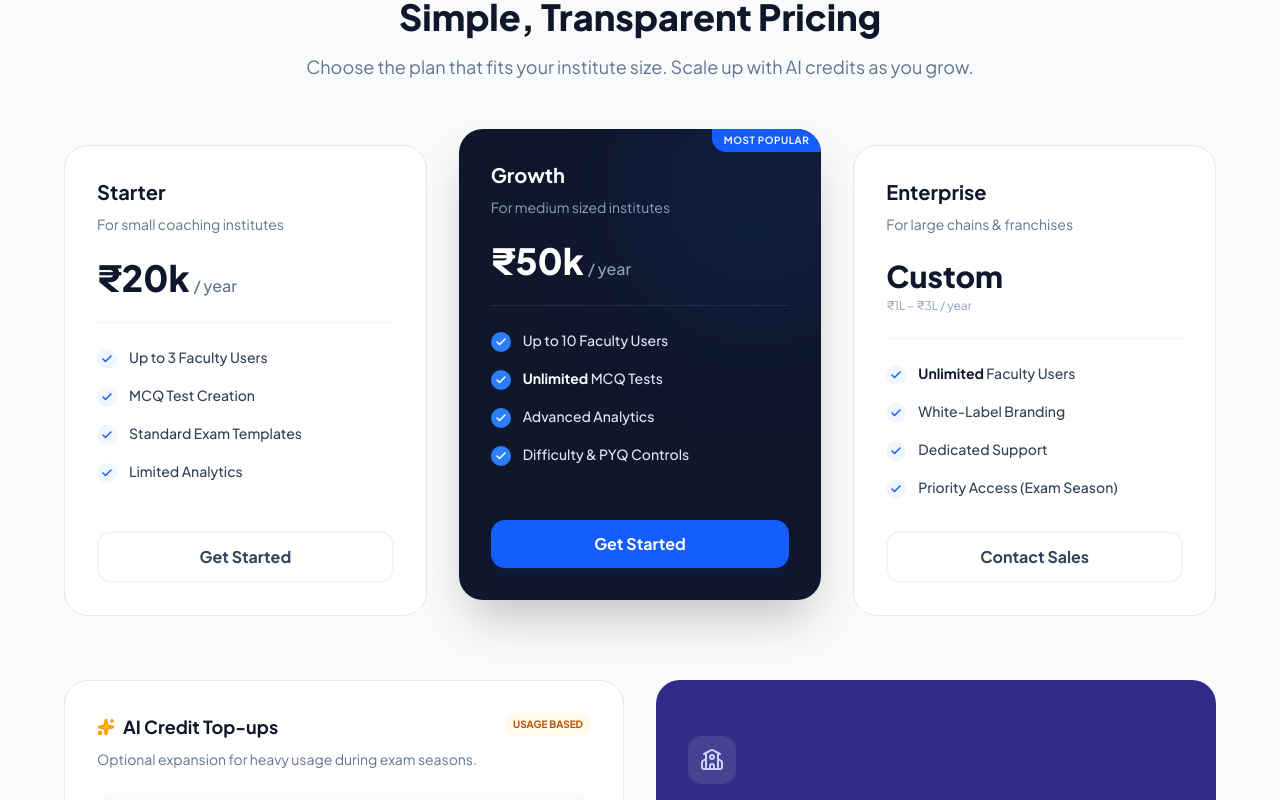
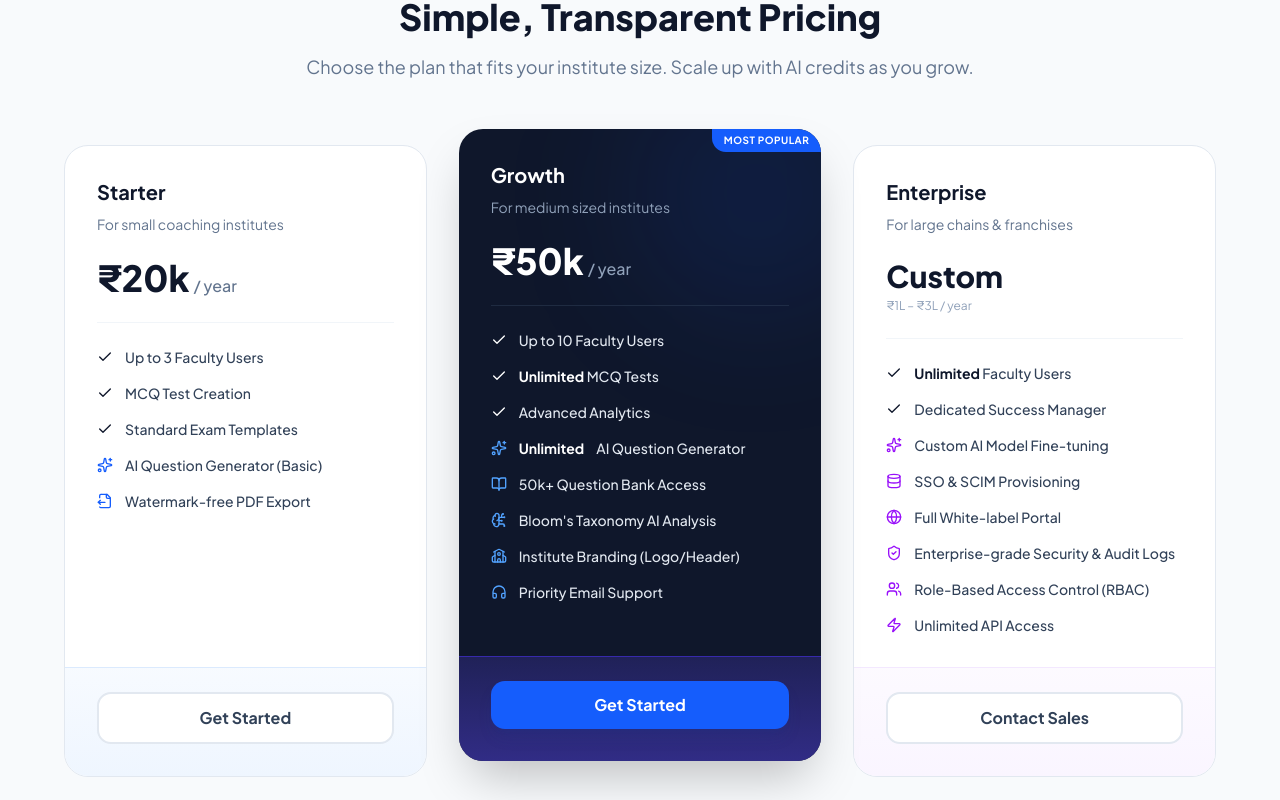
Before and after one commit to Ankitagmallesh/question-hive, a Next.js app in the folder apps/web/: page / in a window 1280 px wide. Shown: the part 5280-6080 px from the top of the page. Built offline with nearby package versions, Linux system fonts and the light colour scheme.

Commit message:
feat: UI changes

```diff
--- a/apps/web/app/page.tsx
+++ b/apps/web/app/page.tsx
@@ -4,19 +4,27 @@ import { useState, useEffect, useRef } from "react";
 import Link from "next/link";
 import { motion, useScroll, useTransform, useInView, AnimatePresence } from "framer-motion";
 import {
+  ArrowRight,
+  Check,
+  CheckCircle2,
+  ChevronDown,
+  ChevronRight,
+  FileOutput,
+  Globe,
+  Layers,
+  Layout,
+  MessageSquare,
+  Play,
   Sparkles,
-  Check,
-  Layers,
   Wand2,
-  FileText,
-  PieChart,
+  Zap,
+  School,
   Database,
-  Sliders,
-  FileOutput,
-  School,
-  GraduationCap,
+  BrainCircuit,
+  Headphones,
+  ShieldCheck,
+  Users,
   BookOpen,
-  Landmark,
   FlaskConical,
   Microscope,
   Menu,
@@ -27,8 +35,11 @@ import {
   Instagram,
   Timer,
   Loader2,
-  CheckCircle2,
-  Users
+  FileText,
+  PieChart,
+  Sliders,
+  GraduationCap,
+  Landmark
 } from "lucide-react";
 
 // --- Components ---
@@ -504,7 +515,13 @@ export default function LandingPage() {
       <section className="py-20 bg-white border-b border-slate-100" id="pricing">
         <div className="container max-w-[1000px] mx-auto px-6">
             <div className="flex flex-col md:flex-row items-center gap-12">
-                <div className="flex-1 text-center md:text-left">
+                <motion.div
+                    initial={{ opacity: 0, x: -30 }}
+                    whileInView={{ opacity: 1, x: 0 }}
+                    viewport={{ once: true }}
+                    transition={{ duration: 0.6 }}
+                    className="flex-1 text-center md:text-left"
+                >
                     <span className="inline-block px-4 py-1.5 rounded-full bg-emerald-50 text-emerald-700 text-xs font-bold uppercase tracking-wider mb-4">For Tutors</span>
                     <h2 className="text-3xl font-extrabold text-slate-900 mb-4">Teach on your own terms?</h2>
                     <p className="text-lg text-slate-500 mb-6">
@@ -521,10 +538,16 @@ export default function LandingPage() {
                             <CheckCircle2 size={18} className="text-emerald-500" /> Use strictly when needed
                         </li>
                     </ul>
-                </div>
+                </motion.div>
 
                  {/* Pay As You Go Card */}
-                <div className="w-full md:w-[400px] bg-emerald-50/50 border border-emerald-100 rounded-3xl p-8 flex flex-col hover:shadow-xl transition-all duration-300 relative overflow-hidden">
+                <motion.div
+                    initial={{ opacity: 0, x: 30 }}
+                    whileInView={{ opacity: 1, x: 0 }}
+                    viewport={{ once: true }}
+                    transition={{ duration: 0.6, delay: 0.2 }}
+                    className="w-full md:w-[400px] bg-emerald-50/50 border border-emerald-100 rounded-3xl p-8 flex flex-col hover:shadow-xl transition-all duration-300 relative overflow-hidden"
+                >
                     <div className="absolute top-0 right-0 bg-emerald-500 text-white text-[10px] font-bold px-3 py-1 rounded-bl-xl uppercase tracking-wider">Zero Commitment</div>
                     <div className="mb-6">
                         <h3 className="text-xl font-bold text-slate-900 mb-2">Individual Credit</h3>
@@ -538,7 +561,7 @@ export default function LandingPage() {
                      <Link href="/auth/register?plan=individual" className="w-full py-4 rounded-xl bg-emerald-600 text-white font-bold hover:bg-emerald-700 transition-colors text-center shadow-lg shadow-emerald-200">
                         Start with 100 Credits
                     </Link>
-                </div>
+                </motion.div>
             </div>
         </div>
       </section>
@@ -556,7 +579,14 @@ export default function LandingPage() {
             <div className="grid grid-cols-1 md:grid-cols-3 gap-8 mb-16">
 
                 {/* Starter Plan */}
-                <div className="bg-white border border-slate-200 rounded-3xl p-8 flex flex-col hover:shadow-xl transition-all duration-300">
+                <motion.div
+                    initial={{ opacity: 0, y: 30 }}
+                    whileInView={{ opacity: 1, y: 0 }}
+                    viewport={{ once: true }}
+                    transition={{ delay: 0.1 }}
+                    className="bg-white border border-slate-200 rounded-3xl flex flex-col hover:shadow-xl transition-all duration-300 overflow-hidden"
+                >
+                    <div className="p-8 pb-0">
                         <div className="mb-6">
                             <h3 className="text-xl font-bold text-slate-900 mb-2">Starter</h3>
                             <p className="text-sm text-slate-500 mb-6">For small coaching institutes</p>
@@ -565,35 +595,58 @@ export default function LandingPage() {
                                 <span className="text-slate-500 font-medium">/ year</span>
                             </div>
                         </div>
-                    <div className="pt-6 border-t border-slate-100 flex-1">
-                        <ul className="space-y-4 mb-8">
-                             <li className="flex items-start gap-3 text-sm font-medium text-slate-700">
-                                <div className="w-5 h-5 rounded-full bg-blue-50 text-blue-600 grid place-items-center mt-0.5"><Check size={12} strokeWidth={3} /></div>
+                        <div className="pt-6 border-t border-slate-100">
+                            <motion.ul
+                                initial="hidden"
+                                whileInView="visible"
+                                viewport={{ once: true }}
+                                variants={{
+                                    visible: { transition: { staggerChildren: 0.1, delayChildren: 0.3 } }
+                                }}
+                                className="space-y-4 mb-8"
+                            >
+                                 <motion.li variants={{ hidden: { opacity: 0, x: -10 }, visible: { opacity: 1, x: 0 } }} className="flex items-start gap-3 text-sm font-medium text-slate-700">
+                                    <Check size={16} className="text-slate-900 mt-0.5" />
                                     Up to 3 Faculty Users
-                            </li>
-                            <li className="flex items-start gap-3 text-sm font-medium text-slate-700">
-                                <div className="w-5 h-5 rounded-full bg-blue-50 text-blue-600 grid place-items-center mt-0.5"><Check size={12} strokeWidth={3} /></div>
+                                </motion.li>
+                                <motion.li variants={{ hidden: { opacity: 0, x: -10 }, visible: { opacity: 1, x: 0 } }} className="flex items-start gap-3 text-sm font-medium text-slate-700">
+                                    <Check size={16} className="text-slate-900 mt-0.5" />
                                     MCQ Test Creation
-                            </li>
-                            <li className="flex items-start gap-3 text-sm font-medium text-slate-700">
-                                <div className="w-5 h-5 rounded-full bg-blue-50 text-blue-600 grid place-items-center mt-0.5"><Check size={12} strokeWidth={3} /></div>
+                                </motion.li>
+                                <motion.li variants={{ hidden: { opacity: 0, x: -10 }, visible: { opacity: 1, x: 0 } }} className="flex items-start gap-3 text-sm font-medium text-slate-700">
+                                    <Check size={16} className="text-slate-900 mt-0.5" />
                                     Standard Exam Templates
-                            </li>
-                             <li className="flex items-start gap-3 text-sm font-medium text-slate-700">
-                                <div className="w-5 h-5 rounded-full bg-blue-50 text-blue-600 grid place-items-center mt-0.5"><Check size={12} strokeWidth={3} /></div>
-                                Limited Analytics
-                            </li>
-                        </ul>
+                                </motion.li>
+                                <motion.li variants={{ hidden: { opacity: 0, x: -10 }, visible: { opacity: 1, x: 0 } }} className="flex items-start gap-3 text-sm font-medium text-slate-700">
+                                    <Sparkles size={16} className="text-blue-600 mt-0.5" />
+                                    AI Question Generator (Basic)
+                                </motion.li>
+                                 <motion.li variants={{ hidden: { opacity: 0, x: -10 }, visible: { opacity: 1, x: 0 } }} className="flex items-start gap-3 text-sm font-medium text-slate-700">
+                                    <FileOutput size={16} className="text-blue-600 mt-0.5" />
+                                    Watermark-free PDF Export
+                                </motion.li>
+                            </motion.ul>
                         </div>
-                     <Link href="/auth/register?plan=starter" className="w-full py-3 rounded-xl border-2 border-slate-100 font-bold text-slate-700 hover:border-blue-600 hover:text-blue-600 transition-colors text-center">
+                    </div>
+
+                    <div className="mt-auto bg-gradient-to-b from-blue-50/50 to-blue-50 p-8 pt-6 border-t border-blue-100">
+                         <Link href="/auth/register?plan=starter" className="w-full block py-3 rounded-xl border-2 border-slate-200 bg-white font-bold text-slate-700 hover:border-blue-600 hover:text-blue-600 transition-colors text-center">
                             Get Started
                         </Link>
                     </div>
+                </motion.div>
 
                 {/* Growth Plan */}
-                <div className="bg-slate-900 text-white rounded-3xl p-8 flex flex-col shadow-2xl relative overflow-hidden transform md:-translate-y-4">
-                    <div className="absolute top-0 right-0 bg-blue-600 text-white text-[10px] font-bold px-3 py-1 rounded-bl-xl uppercase tracking-wider">Most Popular</div>
-                     <div className="mb-6 relative z-10">
+                <motion.div
+                    initial={{ opacity: 0, y: 30 }}
+                    whileInView={{ opacity: 1, y: 0 }}
+                    viewport={{ once: true }}
+                    transition={{ delay: 0.2 }}
+                    className="bg-slate-900 text-white rounded-3xl flex flex-col shadow-2xl relative overflow-hidden transform md:-translate-y-4"
+                >
+                    <div className="absolute top-0 right-0 bg-blue-600 text-white text-[10px] font-bold px-3 py-1 rounded-bl-xl uppercase tracking-wider z-20">Most Popular</div>
+                     <div className="p-8 pb-0 relative z-10">
+                        <div className="mb-6">
                             <h3 className="text-xl font-bold mb-2">Growth</h3>
                             <p className="text-slate-400 text-sm mb-6">For medium sized institutes</p>
                             <div className="flex items-baseline gap-1">
@@ -601,36 +654,71 @@ export default function LandingPage() {
                                 <span className="text-slate-400 font-medium">/ year</span>
                             </div>
                         </div>
-                    <div className="pt-6 border-t border-slate-700/50 flex-1 relative z-10">
-                        <ul className="space-y-4 mb-8">
-                             <li className="flex items-start gap-3 text-sm font-medium text-slate-200">
-                                <div className="w-5 h-5 rounded-full bg-blue-500 text-white grid place-items-center mt-0.5"><Check size={12} strokeWidth={3} /></div>
+                        <div className="pt-6 border-t border-slate-700/50">
+                            <motion.ul
+                                initial="hidden"
+                                whileInView="visible"
+                                viewport={{ once: true }}
+                                variants={{
+                                    visible: { transition: { staggerChildren: 0.1, delayChildren: 0.4 } }
+                                }}
+                                className="space-y-4 mb-8"
+                            >
+                                 <motion.li variants={{ hidden: { opacity: 0, x: -10 }, visible: { opacity: 1, x: 0 } }} className="flex items-start gap-3 text-sm font-medium text-slate-200">
+                                    <Check size={16} className="text-white mt-0.5" />
                                     Up to 10 Faculty Users
-                            </li>
-                             <li className="flex items-start gap-3 text-sm font-medium text-slate-200">
-                                <div className="w-5 h-5 rounded-full bg-blue-500 text-white grid place-items-center mt-0.5"><Check size={12} strokeWidth={3} /></div>
+                                </motion.li>
+                                 <motion.li variants={{ hidden: { opacity: 0, x: -10 }, visible: { opacity: 1, x: 0 } }} className="flex items-start gap-3 text-sm font-medium text-slate-200">
+                                    <Check size={16} className="text-white mt-0.5" />
                                     <span><span className="font-bold text-white">Unlimited</span> MCQ Tests</span>
-                            </li>
-                            <li className="flex items-start gap-3 text-sm font-medium text-slate-200">
-                                <div className="w-5 h-5 rounded-full bg-blue-500 text-white grid place-items-center mt-0.5"><Check size={12} strokeWidth={3} /></div>
+                                </motion.li>
+                                <motion.li variants={{ hidden: { opacity: 0, x: -10 }, visible: { opacity: 1, x: 0 } }} className="flex items-start gap-3 text-sm font-medium text-slate-200">
+                                    <Check size={16} className="text-white mt-0.5" />
                                     Advanced Analytics
-                            </li>
-                             <li className="flex items-start gap-3 text-sm font-medium text-slate-200">
-                                <div className="w-5 h-5 rounded-full bg-blue-500 text-white grid place-items-center mt-0.5"><Check size={12} strokeWidth={3} /></div>
-                                Difficulty & PYQ Controls
-                            </li>
-                        </ul>
+                                </motion.li>
+                                 <motion.li variants={{ hidden: { opacity: 0, x: -10 }, visible: { opacity: 1, x: 0 } }} className="flex items-start gap-3 text-sm font-medium text-slate-200">
+                                    <Sparkles size={16} className="text-blue-400 mt-0.5" />
+                                    <span className="font-bold text-white">Unlimited</span> AI Question Generator
+                                </motion.li>
+                                 <motion.li variants={{ hidden: { opacity: 0, x: -10 }, visible: { opacity: 1, x: 0 } }} className="flex items-start gap-3 text-sm font-medium text-slate-200">
+                                    <BookOpen size={16} className="text-blue-400 mt-0.5" />
+                                    50k+ Question Bank Access
+                                </motion.li>
+                                 <motion.li variants={{ hidden: { opacity: 0, x: -10 }, visible: { opacity: 1, x: 0 } }} className="flex items-start gap-3 text-sm font-medium text-slate-200">
+                                    <BrainCircuit size={16} className="text-blue-400 mt-0.5" />
+                                    Bloom's Taxonomy AI Analysis
+                                </motion.li>
+                                 <motion.li variants={{ hidden: { opacity: 0, x: -10 }, visible: { opacity: 1, x: 0 } }} className="flex items-start gap-3 text-sm font-medium text-slate-200">
+                                    <School size={16} className="text-blue-400 mt-0.5" />
+                                    Institute Branding (Logo/Header)
+                                </motion.li>
+                                 <motion.li variants={{ hidden: { opacity: 0, x: -10 }, visible: { opacity: 1, x: 0 } }} className="flex items-start gap-3 text-sm font-medium text-slate-200">
+                                    <Headphones size={16} className="text-blue-400 mt-0.5" />
+                                    Priority Email Support
+                                </motion.li>
+                            </motion.ul>
                         </div>
-                    <Link href="/auth/register?plan=growth" className="w-full py-3 rounded-xl bg-blue-600 text-white font-bold hover:bg-blue-700 transition-colors text-center relative z-10 shadow-lg shadow-blue-900/20">
+                    </div>
+
+                    <div className="mt-auto bg-gradient-to-b from-indigo-900/50 to-indigo-900 p-8 pt-6 border-t border-indigo-800 relative z-10">
+                        <Link href="/auth/register?plan=growth" className="w-full block py-3 rounded-xl bg-blue-600 text-white font-bold hover:bg-blue-700 transition-colors text-center shadow-lg shadow-blue-900/20">
                             Get Started
                         </Link>
+                    </div>
 
                     {/* Background decoration */}
                     <div className="absolute top-0 right-0 w-64 h-64 bg-blue-600/10 rounded-full blur-3xl -mr-16 -mt-16 pointer-events-none" />
-                </div>
+                </motion.div>
 
                 {/* Enterprise Plan */}
-                <div className="bg-white border border-slate-200 rounded-3xl p-8 flex flex-col hover:shadow-xl transition-all duration-300">
+                <motion.div
+                    initial={{ opacity: 0, y: 30 }}
+                    whileInView={{ opacity: 1, y: 0 }}
+                    viewport={{ once: true }}
+                    transition={{ delay: 0.3 }}
+                    className="bg-white border border-slate-200 rounded-3xl flex flex-col hover:shadow-xl transition-all duration-300 overflow-hidden"
+                >
+                    <div className="p-8 pb-0">
                         <div className="mb-6">
                             <h3 className="text-xl font-bold text-slate-900 mb-2">Enterprise</h3>
                             <p className="text-sm text-slate-500 mb-6">For large chains & franchises</p>
@@ -639,30 +727,58 @@ export default function LandingPage() {
                             </div>
                              <p className="text-xs text-slate-400 mt-1">₹1L – ₹3L / year</p>
                         </div>
-                    <div className="pt-6 border-t border-slate-100 flex-1">
-                        <ul className="space-y-4 mb-8">
-                             <li className="flex items-start gap-3 text-sm font-medium text-slate-700">
-                                <div className="w-5 h-5 rounded-full bg-blue-50 text-blue-600 grid place-items-center mt-0.5"><Check size={12} strokeWidth={3} /></div>
+                        <div className="pt-6 border-t border-slate-100">
+                            <motion.ul
+                                initial="hidden"
+                                whileInView="visible"
+                                viewport={{ once: true }}
+                                variants={{
+                                    visible: { transition: { staggerChildren: 0.1, delayChildren: 0.5 } }
+                                }}
+                                className="space-y-4 mb-8"
+                            >
+                                 <motion.li variants={{ hidden: { opacity: 0, x: -10 }, visible: { opacity: 1, x: 0 } }} className="flex items-start gap-3 text-sm font-medium text-slate-700">
+                                    <Check size={16} className="text-slate-900 mt-0.5" />
                                     <span><span className="font-bold text-slate-900">Unlimited</span> Faculty Users</span>
-                            </li>
-                            <li className="flex items-start gap-3 text-sm font-medium text-slate-700">
-                                <div className="w-5 h-5 rounded-full bg-blue-50 text-blue-600 grid place-items-center mt-0.5"><Check size={12} strokeWidth={3} /></div>
-                                White-Label Branding
-                            </li>
-                            <li className="flex items-start gap-3 text-sm font-medium text-slate-700">
-                                <div className="w-5 h-5 rounded-full bg-blue-50 text-blue-600 grid place-items-center mt-0.5"><Check size={12} strokeWidth={3} /></div>
-                                Dedicated Support
-                            </li>
-                             <li className="flex items-start gap-3 text-sm font-medium text-slate-700">
-                                <div className="w-5 h-5 rounded-full bg-blue-50 text-blue-600 grid place-items-center mt-0.5"><Check size={12} strokeWidth={3} /></div>
-                                Priority Access (Exam Season)
-                            </li>
-                        </ul>
+                                </motion.li>
+                                <motion.li variants={{ hidden: { opacity: 0, x: -10 }, visible: { opacity: 1, x: 0 } }} className="flex items-start gap-3 text-sm font-medium text-slate-700">
+                                    <Check size={16} className="text-slate-900 mt-0.5" />
+                                    Dedicated Success Manager
+                                </motion.li>
+                                 <motion.li variants={{ hidden: { opacity: 0, x: -10 }, visible: { opacity: 1, x: 0 } }} className="flex items-start gap-3 text-sm font-medium text-slate-700">
+                                    <Sparkles size={16} className="text-purple-600 mt-0.5" />
+                                    Custom AI Model Fine-tuning
+                                </motion.li>
+                                 <motion.li variants={{ hidden: { opacity: 0, x: -10 }, visible: { opacity: 1, x: 0 } }} className="flex items-start gap-3 text-sm font-medium text-slate-700">
+                                    <Database size={16} className="text-purple-600 mt-0.5" />
+                                    SSO & SCIM Provisioning
+                                </motion.li>
+                                  <motion.li variants={{ hidden: { opacity: 0, x: -10 }, visible: { opacity: 1, x: 0 } }} className="flex items-start gap-3 text-sm font-medium text-slate-700">
+                                    <Globe size={16} className="text-purple-600 mt-0.5" />
+                                    Full White-label Portal
+                                </motion.li>
+                                 <motion.li variants={{ hidden: { opacity: 0, x: -10 }, visible: { opacity: 1, x: 0 } }} className="flex items-start gap-3 text-sm font-medium text-slate-700">
+                                    <ShieldCheck size={16} className="text-purple-600 mt-0.5" />
+                                    Enterprise-grade Security & Audit Logs
+                                </motion.li>
+                                 <motion.li variants={{ hidden: { opacity: 0, x: -10 }, visible: { opacity: 1, x: 0 } }} className="flex items-start gap-3 text-sm font-medium text-slate-700">
+                                    <Users size={16} className="text-purple-600 mt-0.5" />
+                                    Role-Based Access Control (RBAC)
+                                </motion.li>
+                                 <motion.li variants={{ hidden: { opacity: 0, x: -10 }, visible: { opacity: 1, x: 0 } }} className="flex items-start gap-3 text-sm font-medium text-slate-700">
+                                    <Zap size={16} className="text-purple-600 mt-0.5" />
+                                    Unlimited API Access
+                                </motion.li>
+                            </motion.ul>
                         </div>
-                    <Link href="/contact" className="w-full py-3 rounded-xl border-2 border-slate-100 font-bold text-slate-700 hover:border-slate-900 hover:bg-slate-900 hover:text-white transition-all text-center">
+                    </div>
+
+                    <div className="mt-auto bg-gradient-to-b from-purple-50/50 to-purple-50 p-8 pt-6 border-t border-purple-100">
+                        <Link href="/contact" className="w-full block py-3 rounded-xl border-2 border-slate-200 bg-white font-bold text-slate-700 hover:border-purple-600 hover:text-purple-600 transition-colors text-center">
                             Contact Sales
                         </Link>
                     </div>
+                </motion.div>
             </div>
 
             {/* AI Credits & White Label Add-ons */}
```
Lines whose indentation alone changed are shown as unchanged.
